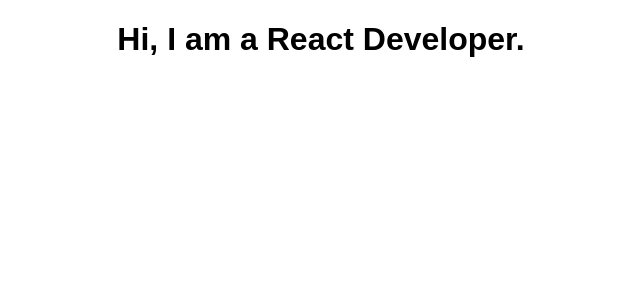
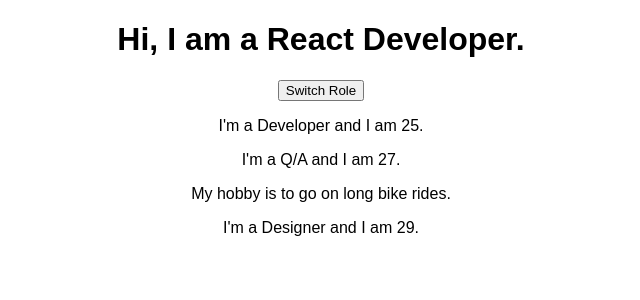
Before and after one commit to vishal2599/react-app, a React (Create React App) app: page / in a window 1280 px wide. Shown: the top 300 px of the page, without its empty margins (319-959 px from the left). Built offline with nearby package versions, Linux system fonts and the light colour scheme.

Commit message:
3.18 Manipulating the State

```diff
--- a/src/App.js
+++ b/src/App.js
@@ -1,14 +1,39 @@
 import React, { Component } from 'react';
 import logo from './logo.svg';
 import './App.css';
+import Person from './Person/Person';
 
 class App extends Component {
+  state = {
+    persons : [
+      { role: 'Developer', age: 25 },
+      { role: 'Q/A', age: 27 },
+      { role: 'Designer', age: 29 }
+    ],
+    otherState: 'some other value'
+  }
+
+  switchRoleHandler = () => {
+    // NEVER DO THIS:  this.state.persons[0].role = 'Project Manager';
+    this.setState({persons:[
+        { role: 'Project Manager', age: 25 },
+        { role: 'Q/A', age: 27 },
+        { role: 'Designer', age: 35 }
+      ]
+    });
+  }
+
   render() {
     return (
       <div className="App">
         <h1>Hi, I am a React Developer.</h1>
+        <button onClick={this.switchRoleHandler}>Switch Role</button>
+        <Person role={this.state.persons[0].role} age={this.state.persons[0].age}/>
+        <Person role={this.state.persons[1].role} age={this.state.persons[1].age}> My hobby is to go on long bike rides. </Person>
+        <Person role={this.state.persons[2].role} age={this.state.persons[2].age} />
       </div>
     );
+    // return React.createElement('div',  {className: 'App'}, React.createElement('h1', null, 'Does this work now?'));
   }
 }
 
--- /dev/null
+++ b/src/Person/Person.js
@@ -0,0 +1,12 @@
+import React from 'react';
+
+const person = (props) => {
+    return (
+    <div>
+        <p>I'm a {props.role} and I am {props.age}.</p>
+        <p>{props.children}</p>
+    </div>
+    );
+};
+
+export default person;
```
